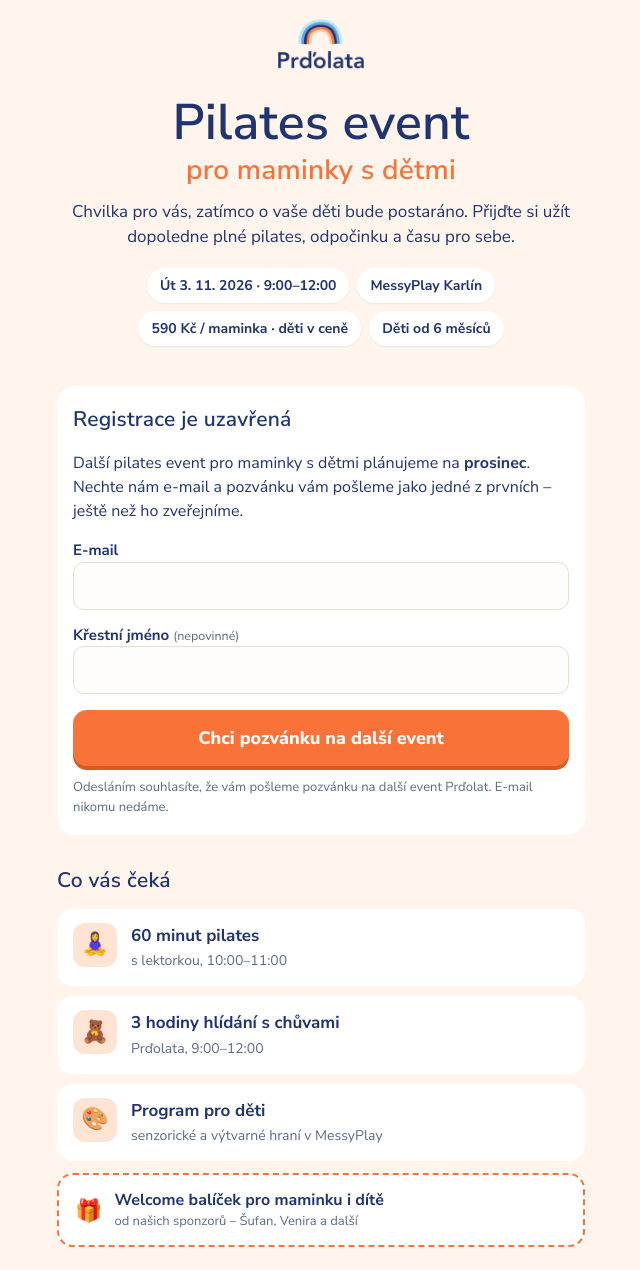
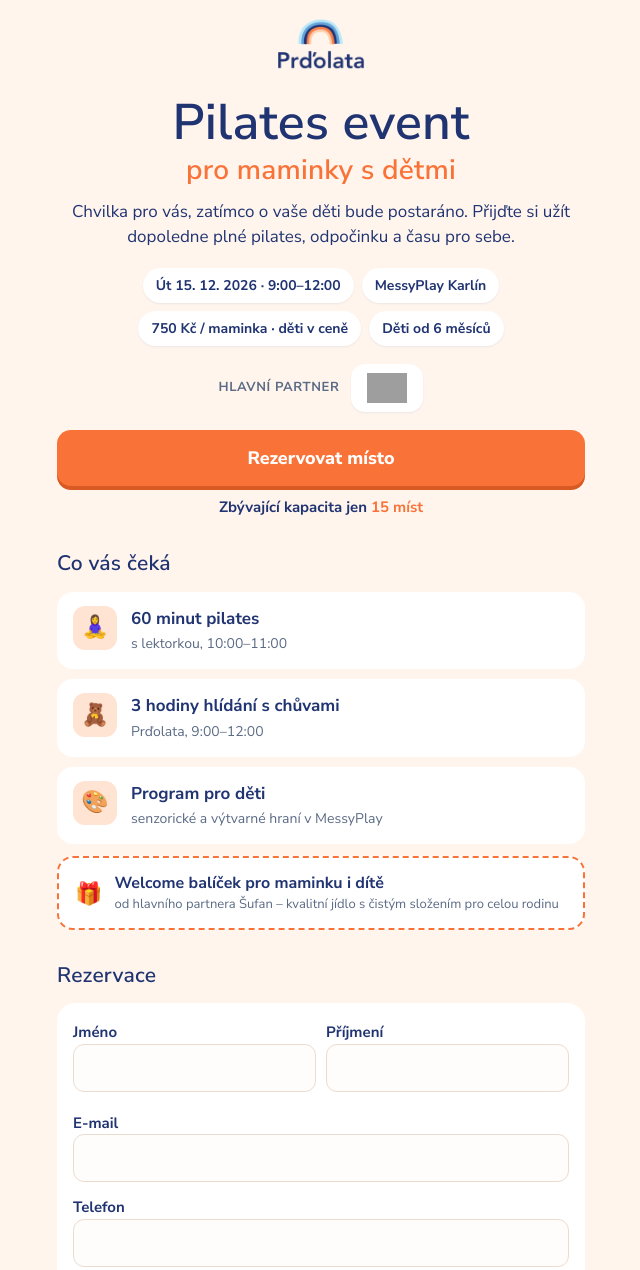
Before and after one commit to Prdolata/app, a plain HTML site: page pilates/index.html in a window 1280 px wide. Shown: the top 1270 px of the page, without its empty margins (319-959 px from the left). Drawn offline with nearby package versions, Linux system fonts and the light colour scheme; no server answers; grey boxes are pictures that could not be loaded; a web font is replaced by a local one.

Commit message:
Pilates 15. 12. se Šufanem: prodejní stránka, cena 750 Kč, 15 míst, stav podle eventu
Co-Authored-By: Claude Opus 5.5 <noreply@anthropic.com>
Claude-Session: https://claude.ai/code/session_01EKawaFE4ykWaX4ud55GViP

```diff
--- a/pilates/index.html
+++ b/pilates/index.html
@@ -3,10 +3,10 @@
 <head>
 <meta charset="utf-8">
 <meta name="viewport" content="width=device-width, initial-scale=1, viewport-fit=cover">
-<title>Pilates event pro maminky s dětmi · Prďolata</title>
-<meta name="description" content="Pilates event pro maminky s dětmi: 60 minut pilates a 3 hodiny hlídání s chůvami Prďolat. Út 3. 11. 2026, MessyPlay Karlín. 590 Kč, děti v ceně.">
-<meta property="og:title" content="Pilates event pro maminky s dětmi · 3. 11. 2026">
-<meta property="og:description" content="60 minut pilates a 3 hodiny hlídání s chůvami Prďolat. MessyPlay Karlín, 590 Kč, děti v ceně. Jen 17 míst.">
+<title>Pilates event pro maminky s dětmi · 15. 12. · Prďolata</title>
+<meta name="description" content="Pilates event pro maminky s dětmi ve spolupráci se Šufanem: 60 minut pilates a 3 hodiny hlídání s chůvami Prďolat. Út 15. 12. 2026, MessyPlay Karlín. 750 Kč, děti v ceně.">
+<meta property="og:title" content="Pilates event pro maminky s dětmi · 15. 12. 2026">
+<meta property="og:description" content="60 minut pilates a 3 hodiny hlídání s chůvami Prďolat. Hlavní partner Šufan. MessyPlay Karlín, 750 Kč, děti v ceně. Jen 15 míst.">
 <meta property="og:image" content="https://static.wixstatic.com/media/18df3e_12a067f0b848455fbe81b8937a91bde1~mv2.png">
 <meta property="og:url" content="https://app.prdolata.cz/pilates/">
 <meta name="theme-color" content="#FFF5ED">
@@ -14,10 +14,11 @@
 <link rel="preconnect" href="https://script.googleusercontent.com">
 <script>
   /* Volná místa: okamžitě ze souboru stav.json na tomhle webu (obnovuje se každých 5 min), hned potom čerstvě ze serveru. */
-  window.STAV_P = fetch('stav.json?t=' + Date.now()).then(function (r) { return r.ok ? r.json() : null; }).catch(function () { return null; });
+  window.EVENT = 'pilates-2026-12-15';   /* který event v Kanceláři (Udalost.js → UD_EVENTY) */
+  window.STAV_P = fetch('stav.json?t=' + Date.now()).then(function (r) { return r.ok ? r.json() : null; }).then(function (s) { return s && s.event === window.EVENT ? s : null; }).catch(function () { return null; });
   /* Volná místa se začnou načítat hned, ještě než se stáhne zbytek stránky. */
   window.INFO_P = fetch('https://script.google.com/macros/s/AKfycbwMHg_-QUjsM0_TM1Ep-3Z4IJQWNS5K6oinN4xEhXnQwof_Cf4ZdQ7zpaK2hzrNPyUYGg/exec',
-    { method: 'POST', headers: { 'Content-Type': 'text/plain;charset=utf-8' }, body: '{"akce":"udalostInfo"}', redirect: 'follow' })
+    { method: 'POST', headers: { 'Content-Type': 'text/plain;charset=utf-8' }, body: JSON.stringify({ akce: 'udalostInfo', event: window.EVENT }), redirect: 'follow' })
     .then(function (r) { return r.json(); }).then(function (o) { return o && o.ok ? o.vysledek.data : null; }).catch(function () { return null; });
 </script>
 <link rel="icon" href="../favicon.png">
@@ -49,6 +50,10 @@
   .blok .ic { flex: 0 0 44px; height: 44px; border-radius: 12px; background: var(--peach); display: grid; place-items: center; font-size: 22px; }
   .blok b { display: block; font-size: 17px; }
   .blok small { color: var(--muted); font-size: 14px; }
+  .partner { display: flex; align-items: center; justify-content: center; gap: 12px; margin: 0 0 18px; color: var(--muted); font-size: 13px; font-weight: 700; text-transform: uppercase; letter-spacing: .6px; }
+  .partner a { display: inline-flex; align-items: center; background: #fff; border-radius: 14px; padding: 9px 16px; box-shadow: 0 1px 2px rgba(33,52,114,.08); text-decoration: none; }
+  .partner img { height: 30px; display: block; }
+  .partner .txt { font: 600 22px "DynaPuff", sans-serif; color: #3A2B2E; text-transform: none; letter-spacing: 0; }
   .bonus { margin: 12px 0 0; border: 2px dashed var(--orange); border-radius: 16px; padding: 13px 16px; background: #fff; display: flex; gap: 12px; align-items: center; }
   .bonus .cena { font-family: "DynaPuff", sans-serif; font-size: 22px; color: var(--orange); white-space: nowrap; }
   .bonus small { color: var(--muted); display: block; font-size: 13px; }
@@ -101,7 +106,8 @@
 
   <h1>Pilates event <span>pro maminky s&nbsp;dětmi</span></h1>
   <p class="lead">Chvilka pro vás, zatímco o vaše děti bude postaráno. Přijďte si užít dopoledne plné pilates, odpočinku a času pro sebe.</p>
-  <div class="fakta"><span>Út 3. 11. 2026 · 9:00–12:00</span><span>MessyPlay Karlín</span><span>590 Kč / maminka · děti v ceně</span><span>Děti od 6 měsíců</span></div>
+  <div class="fakta"><span>Út 15. 12. 2026 · 9:00–12:00</span><span>MessyPlay Karlín</span><span>750 Kč / maminka · děti v ceně</span><span>Děti od 6 měsíců</span></div>
+  <div class="partner"><span>Hlavní partner</span><a href="https://www.sufan.cz" target="_blank" rel="noopener"><img src="https://www.sufan.cz/assets/front/images/Logo_web_1.svg" alt="Šufan" onerror="this.outerHTML='&lt;span class=&quot;txt&quot;&gt;Šufan&lt;/span&gt;'"></a></div>
   <a class="cta" href="#rezervace">Rezervovat místo</a>
   <p class="mista" id="mista"></p>
 
@@ -111,7 +117,7 @@
     <div class="blok"><div class="ic">🧸</div><div><b>3 hodiny hlídání s chůvami</b><small>Prďolata, 9:00–12:00</small></div></div>
     <div class="blok"><div class="ic">🎨</div><div><b>Program pro děti</b><small>senzorické a výtvarné hraní v MessyPlay</small></div></div>
   </div>
-  <div class="bonus"><div class="cena">🎁</div><div><b>Welcome balíček pro maminku i dítě</b><small>od našich sponzorů – Šufan, Venira a další</small></div></div>
+  <div class="bonus"><div class="cena">🎁</div><div><b>Welcome balíček pro maminku i dítě</b><small>od hlavního partnera Šufan – kvalitní jídlo s čistým složením pro celou rodinu</small></div></div>
 
   <h2 id="rezervace">Rezervace</h2>
   <div id="sekce">
@@ -139,7 +145,7 @@
       <div class="past" aria-hidden="true"><label>Web<input type="text" name="web" tabindex="-1" autocomplete="off"></label></div>
       <label class="souhlas"><input type="checkbox" name="souhlas"><span>Souhlasím se zpracováním údajů kvůli registraci na akci.</span></label>
       <label class="souhlas"><input type="checkbox" name="novinky"><span>Chci dostávat novinky a nabídky Prďolat. <small>(nepovinné)</small></span></label>
-      <div class="shrnuti">K platbě: <b>590 Kč</b> za maminku · děti v ceně</div>
+      <div class="shrnuti">K platbě: <b>750 Kč</b> za maminku · děti v ceně</div>
       <button class="cta" type="submit" id="odeslat">Rezervovat místo</button>
       <p class="chyba" id="chyba" role="alert"></p>
     </form>
@@ -154,7 +160,7 @@
   <h2>Časté otázky</h2>
   <div class="faq">
     <details><summary>Od jakého věku může dítě přijít?</summary><p>Od 6 měsíců.</p></details>
-    <details><summary>Co když mám víc dětí?</summary><p>Platíte jen jednou, 590 Kč za sebe – děti jsou v ceně. Míst pro sourozence je omezený počet, ve formuláři jen vyberte počet dětí.</p></details>
+    <details><summary>Co když mám víc dětí?</summary><p>Platíte jen jednou, 750 Kč za sebe – děti jsou v ceně. Míst pro sourozence je omezený počet, ve formuláři jen vyberte počet dětí.</p></details>
     <details><summary>Kde budu já, zatímco chůvy hlídají?</summary><p>Ve stejné budově jako děti. Od 10:00 do 11:00 máte pilates s lektorkou, zbytek dopoledne je jen pro vás. Když dítě nebude chtít zůstat, jste hned vedle.</p></details>
     <details><summary>Jak se platí?</summary><p>Po odeslání přihlášky uvidíte platební údaje a QR kód pro bankovní aplikaci. Stejné údaje vám přijdou e-mailem. Místo vám držíme 48 hodin, rezervace platí po připsání platby.</p></details>
         <details><summary>Co si mám přinést?</summary><p>Nic nemusíte. Stačí přijít.</p></details>
@@ -173,7 +179,7 @@
 
   function api(akce, data, pokus) {
     pokus = pokus || 0;
-    return fetch(API, { method: 'POST', headers: { 'Content-Type': 'text/plain;charset=utf-8' }, body: JSON.stringify(Object.assign({ akce: akce }, data || {})), redirect: 'follow' })
+    return fetch(API, { method: 'POST', headers: { 'Content-Type': 'text/plain;charset=utf-8' }, body: JSON.stringify(Object.assign({ akce: akce, event: window.EVENT }, data || {})), redirect: 'follow' })
       .then(function (r) { return r.json(); }, function () {
         if (pokus >= 2) throw new Error('Nepodařilo se spojit se serverem. Zkontrolujte internet a zkuste to prosím znovu.');
         return new Promise(function (ok) { setTimeout(ok, 1200 * (pokus + 1)); }).then(function () { return api(akce, data, pokus + 1); }).then(function (v) { return { ok: true, vysledek: { data: v } }; });
@@ -203,7 +209,7 @@
     if ($('zajem')) return;                        // už je vykreslený (např. přišla čerstvá data) – nemazat rozepsané
     var zd = document.createElement('div'); zd.id = 'zajem'; $('mista').insertAdjacentElement('afterend', zd);
     zd.innerHTML = '<div class="vysledek"><h2 style="margin-top:0">' + esc(nadpis) + '</h2>' +
-      '<p>Další pilates event pro maminky s dětmi plánujeme na <b>prosinec</b>. Nechte nám e-mail a pozvánku vám pošleme jako jedné z prvních – ještě než ho zveřejníme.</p>' +
+      '<p>Další pilates event pro maminky s dětmi zase chystáme. Nechte nám e-mail a pozvánku vám pošleme jako jedné z prvních – ještě než ho zveřejníme.</p>' +
       '<form id="fz" novalidate style="padding:0">' +
         '<label>E-mail<input name="email" type="email" autocomplete="email" required></label>' +
         '<label>Křestní jméno <small>(nepovinné)</small><input name="jmeno" type="text" autocomplete="given-name"></label>' +
@@ -277,12 +283,12 @@
   function scrollTo0() { var s = $('rezervace'); if (s) s.scrollIntoView({ behavior: 'smooth' }); }
 
   /* Poslední známý stav z minulé návštěvy hned, čerstvý ze serveru jakmile dorazí. */
-  try { var ulozeno = JSON.parse(localStorage.getItem('pilates_info') || 'null'); if (ulozeno && Date.now() - ulozeno.t < 6 * 3600000) { INFO = ulozeno.i; INFO._t = ulozeno.t; ukazMista(); } } catch (e) { }
+  try { var ulozeno = JSON.parse(localStorage.getItem('pilates_info_' + window.EVENT) || 'null'); if (ulozeno && Date.now() - ulozeno.t < 6 * 3600000) { INFO = ulozeno.i; INFO._t = ulozeno.t; ukazMista(); } } catch (e) { }
   var ZIVE = false;
   (window.STAV_P || Promise.resolve(null)).then(function (s) { if (s && !ZIVE && (!INFO || !INFO._t || s.t > INFO._t)) { INFO = s; ukazMista(); } });
   (window.INFO_P || Promise.resolve(null)).then(function (i) { return i || api('udalostInfo'); }).then(function (i) {
     ZIVE = true; INFO = i; ukazMista();
-    try { localStorage.setItem('pilates_info', JSON.stringify({ i: i, t: Date.now() })); } catch (e) { }
+    try { localStorage.setItem('pilates_info_' + window.EVENT, JSON.stringify({ i: i, t: Date.now() })); } catch (e) { }
   }, function () { });
 </script>
 </body>
--- a/pilates/stav.json
+++ b/pilates/stav.json
@@ -1 +1 @@
-{"volno":1,"volnoDalsiDeti":2,"uzavreno":true,"cena":590,"maxDeti":3,"t":1793691478885}
+{"volno":15,"volnoDalsiDeti":2,"uzavreno":false,"cena":750,"maxDeti":3,"event":"pilates-2026-12-15","t":1794931379721}
```
Also changed, not shown: 1 other file.
